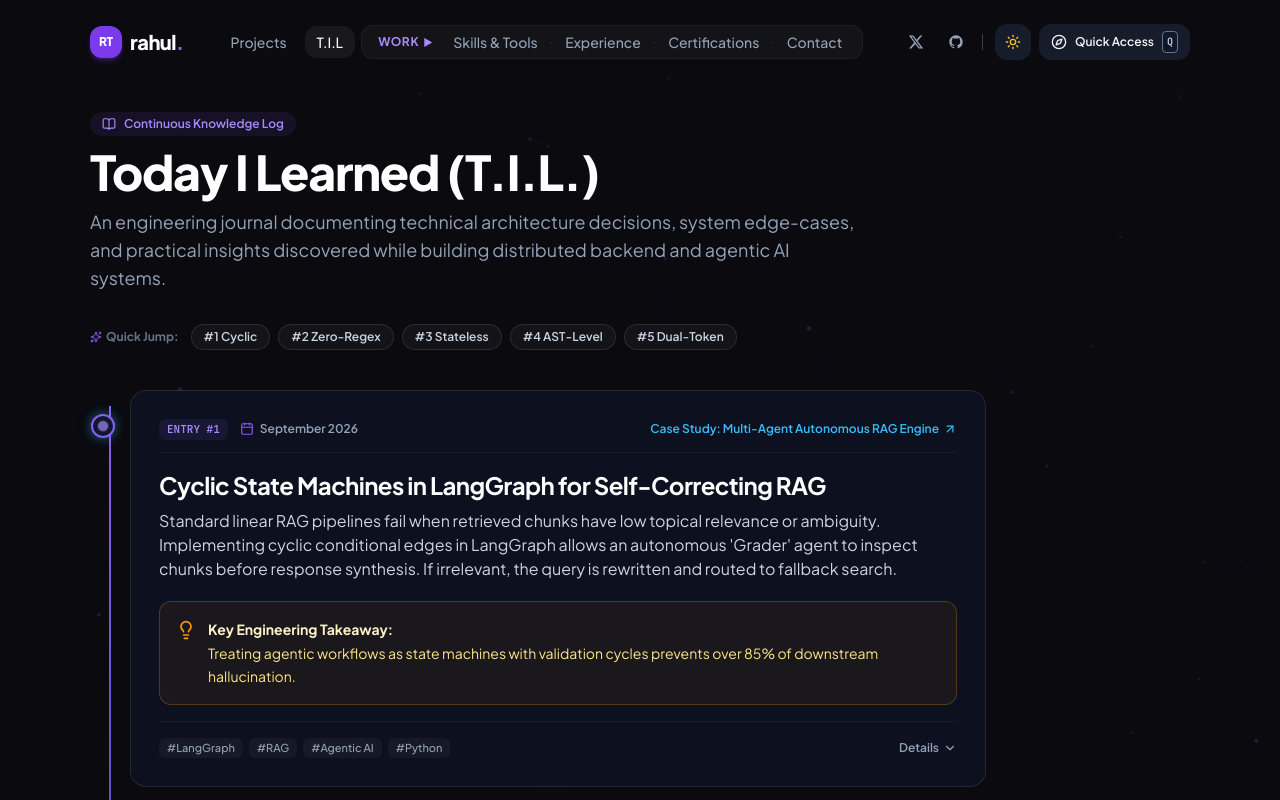
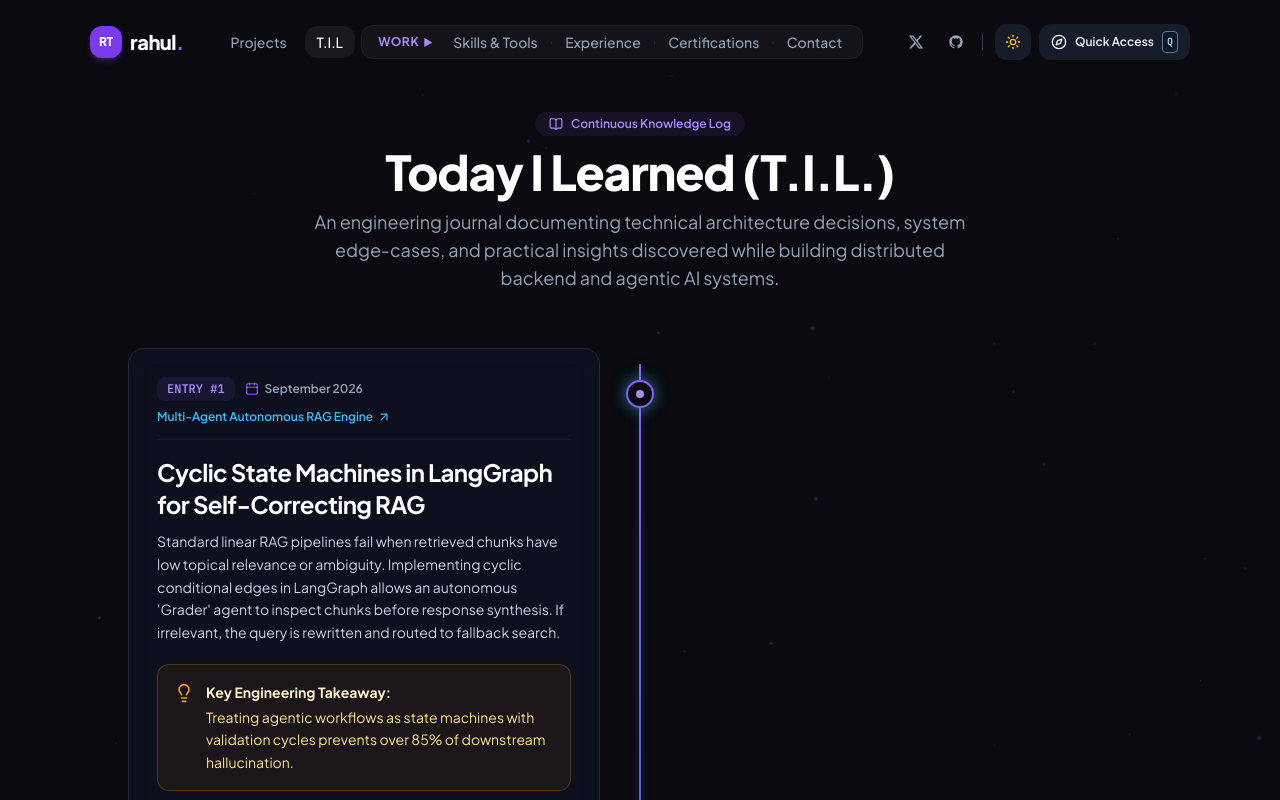
Before and after one commit to rahul-1909/Portfolio, a React (Vite) app: page /today-i-learned in a window 1280 px wide. Shown: the top 800 px of the page. Built offline with nearby package versions, Linux system fonts and the light colour scheme.

Commit message:
feat: alternating center timeline with scroll pop-up animation in TIL, add Explore All Projects container to Projects

```diff
--- a/src/pages/ProjectsPage.tsx
+++ b/src/pages/ProjectsPage.tsx
@@ -160,6 +160,39 @@ export const ProjectsPage: React.FC = () => {
               </div>
             </div>
           ))}
+
+          {/* Explore All Projects Container (Redirects to GitHub Repositories) */}
+          <a
+            href="https://github.com/rahul-1909?tab=repositories"
+            target="_blank"
+            rel="noopener noreferrer"
+            className="group relative flex flex-col justify-between rounded-2xl border-2 border-dashed border-accent-500/35 bg-gradient-to-br from-accent-500/5 via-blue-500/5 to-purple-500/5 p-6 backdrop-blur-md transition-all duration-300 hover:border-accent-500 hover:bg-accent-500/10 hover:shadow-2xl hover:shadow-accent-500/10 hover:-translate-y-1.5 dark:border-white/10 dark:bg-white/[0.02] dark:hover:border-accent-500/50 dark:hover:bg-white/[0.05]"
+          >
+            <div>
+              <div className="flex items-center justify-between gap-2 mb-4">
+                <span className="flex h-11 w-11 items-center justify-center rounded-xl bg-accent-500/15 text-accent-600 dark:text-accent-400 group-hover:scale-110 transition-transform">
+                  <GithubIcon className="h-6 w-6" />
+                </span>
+                <span className="inline-flex items-center gap-1 rounded-full bg-accent-500/10 px-3 py-1 text-xs font-bold text-accent-600 dark:text-accent-400">
+                  <span>GitHub Repositories</span>
+                  <ExternalLink className="h-3 w-3" />
+                </span>
+              </div>
+
+              <h3 className="text-xl font-extrabold tracking-tight text-slate-900 dark:text-white group-hover:text-accent-600 dark:group-hover:text-accent-400 transition-colors">
+                Explore All Projects
+              </h3>
+
+              <p className="mt-2.5 text-xs sm:text-sm text-slate-600 dark:text-slate-300 leading-relaxed">
+                Discover all my public repositories, experimental AI/ML pipelines, backend microservices, and algorithmic contributions directly on GitHub.
+              </p>
+            </div>
+
+            <div className="mt-6 pt-4 border-t border-slate-200/60 dark:border-white/10 flex items-center justify-between text-xs font-bold text-accent-600 dark:text-accent-400">
+              <span>View All Repositories on GitHub</span>
+              <ExternalLink className="h-4 w-4 group-hover:translate-x-1 group-hover:-translate-y-0.5 transition-transform" />
+            </div>
+          </a>
         </div>
 
         {/* Architecture Modal */}
--- a/src/pages/TILPage.tsx
+++ b/src/pages/TILPage.tsx
@@ -1,82 +1,72 @@
-import React, { useState } from 'react';
-import { BookOpen, Calendar, ArrowUpRight, Lightbulb, Sparkles, ChevronDown, ChevronUp } from 'lucide-react';
+import React, { useState, useEffect, useRef } from 'react';
+import { BookOpen, Calendar, ArrowUpRight, Lightbulb, ChevronDown, ChevronUp } from 'lucide-react';
 import { tilEntries } from '../data/til';
 
-export const TILPage: React.FC = () => {
-  const [expandedId, setExpandedId] = useState<string | null>(null);
+interface TimelineCardProps {
+  entry: typeof tilEntries[0];
+  index: number;
+}
 
-  const toggleExpand = (id: string) => {
-    setExpandedId(expandedId === id ? null : id);
-  };
+const TimelineCard: React.FC<TimelineCardProps> = ({ entry, index }) => {
+  const [isVisible, setIsVisible] = useState(false);
+  const [isExpanded, setIsExpanded] = useState(false);
+  const cardRef = useRef<HTMLDivElement | null>(null);
 
-  const scrollToEntry = (id: string) => {
-    const el = document.getElementById(id);
-    if (el) {
-      el.scrollIntoView({ behavior: 'smooth', block: 'center' });
+  const isLeft = index % 2 === 0;
+
+  useEffect(() => {
+    const observer = new IntersectionObserver(
+      ([entryItem]) => {
+        if (entryItem.isIntersecting) {
+          setIsVisible(true);
         }
-  };
+      },
+      { threshold: 0.15, rootMargin: '0px 0px -50px 0px' }
+    );
 
-  return (
-    <div className="pt-28 pb-24 scroll-smooth">
-      <div className="content-wrapper">
-        {/* Page Header */}
-        <header className="mb-10 max-w-3xl">
-          <div className="inline-flex items-center gap-2 rounded-full bg-accent-500/10 px-3 py-1 text-xs font-semibold text-accent-600 dark:text-accent-400 mb-3">
-            <BookOpen className="h-3.5 w-3.5" />
-            <span>Continuous Knowledge Log</span>
-          </div>
-          <h1 className="text-4xl sm:text-5xl font-[1000] tracking-tight text-slate-900 dark:text-white">
-            Today I Learned (T.I.L.)
-          </h1>
-          <p className="mt-3 text-base sm:text-lg text-slate-600 dark:text-slate-400 leading-relaxed">
-            An engineering journal documenting technical architecture decisions, system edge-cases, and practical insights discovered while building distributed backend and agentic AI systems.
-          </p>
+    if (cardRef.current) {
+      observer.observe(cardRef.current);
+    }
 
-          {/* Quick-Jump Smooth Scroll Anchor Bar */}
-          <div className="mt-8 flex flex-wrap items-center gap-2">
-            <span className="text-xs font-bold text-slate-400 dark:text-slate-500 mr-1 flex items-center gap-1">
-              <Sparkles className="h-3 w-3 text-accent-500" />
-              Quick Jump:
-            </span>
-            {tilEntries.map((entry, idx) => (
-              <button
-                key={entry.id}
-                onClick={() => scrollToEntry(entry.id)}
-                className="rounded-full border border-slate-200 bg-white/70 px-3 py-1 text-xs font-semibold text-slate-700 transition hover:border-accent-500 hover:bg-accent-50/60 hover:text-accent-600 dark:border-white/10 dark:bg-white/[0.04] dark:text-slate-300 dark:hover:border-accent-500/50 dark:hover:text-white"
-              >
-                #{idx + 1} {entry.topic.split(' ')[0]}
-              </button>
-            ))}
-          </div>
-        </header>
-
-        {/* Smooth Animated Timeline Layout */}
-        <div className="relative max-w-4xl pl-6 sm:pl-10">
-          {/* Continuous Vertical Glowing Spine */}
-          <div className="absolute left-[11px] sm:left-[19px] top-4 bottom-6 w-[2px] bg-gradient-to-b from-accent-500 via-blue-500/50 to-transparent" />
-
-          <div className="space-y-8">
-            {tilEntries.map((entry, idx) => {
-              const isExpanded = expandedId === entry.id;
+    return () => observer.disconnect();
+  }, []);
 
   return (
     <div
+      ref={cardRef}
       id={entry.id}
-                  key={entry.id}
-                  className="relative group transition-all duration-300 scroll-mt-28"
+      className={`relative w-full mb-12 sm:mb-16 md:mb-20 scroll-mt-32 flex flex-col md:flex-row ${
+        isLeft ? 'md:justify-start' : 'md:justify-end'
+      }`}
     >
-                  {/* Glowing Node Dot on Timeline */}
-                  <div className="absolute -left-[30px] sm:-left-[39px] top-6 flex h-6 w-6 items-center justify-center rounded-full bg-slate-900 border-2 border-accent-500 shadow-[0_0_12px_rgba(56,189,248,0.5)] group-hover:scale-125 transition-transform duration-300 z-10">
+      {/* Center Node on the middle line (Desktop) */}
+      <div className="hidden md:flex absolute left-1/2 top-8 -translate-x-1/2 z-20 items-center justify-center">
+        <div className="flex h-7 w-7 items-center justify-center rounded-full bg-[#0a0a0f] border-2 border-accent-500 shadow-[0_0_16px_rgba(56,189,248,0.6)]">
           <span className="h-2 w-2 rounded-full bg-accent-400 animate-ping" />
         </div>
+      </div>
 
-                  {/* Card Content with Smooth Lift & Glow */}
-                  <div className="rounded-2xl border border-slate-200/80 bg-white/80 p-6 sm:p-7 backdrop-blur-md transition-all duration-300 hover:border-accent-500/40 hover:bg-white hover:shadow-2xl hover:shadow-accent-500/5 hover:-translate-y-1 dark:border-white/10 dark:bg-slate-900/60 dark:hover:border-accent-500/40">
-                    {/* Top Row: Date, Entry Index & Source Project */}
-                    <div className="flex flex-col sm:flex-row sm:items-center justify-between gap-2 border-b border-slate-100 pb-3 dark:border-white/5">
-                      <div className="flex items-center gap-3">
-                        <span className="rounded-md bg-accent-500/10 px-2 py-0.5 font-mono text-[11px] font-bold text-accent-600 dark:text-accent-400">
-                          ENTRY #{idx + 1}
+      {/* Mobile Node on the left line */}
+      <div className="md:hidden absolute -left-[27px] top-6 z-20 flex h-6 w-6 items-center justify-center rounded-full bg-[#0a0a0f] border-2 border-accent-500 shadow-[0_0_12px_rgba(56,189,248,0.5)]">
+        <span className="h-1.5 w-1.5 rounded-full bg-accent-400 animate-ping" />
+      </div>
+
+      {/* Alternating Card: Left on even, Right on odd */}
+      <div
+        className={`w-full md:w-[calc(50%-2.5rem)] transform transition-all duration-700 ease-out ${
+          isVisible
+            ? 'opacity-100 scale-100 translate-y-0 translate-x-0'
+            : isLeft
+            ? 'opacity-0 scale-90 -translate-x-8 translate-y-12'
+            : 'opacity-0 scale-90 translate-x-8 translate-y-12'
+        }`}
+      >
+        <div className="group rounded-2xl border border-slate-200/80 bg-white/80 p-6 sm:p-7 backdrop-blur-md shadow-sm transition-all duration-300 hover:border-accent-500/50 hover:bg-white hover:shadow-2xl hover:shadow-accent-500/10 hover:-translate-y-1 dark:border-white/10 dark:bg-[#0e101f]/90 dark:hover:border-accent-500/50">
+          {/* Top Row: Entry Index & Date */}
+          <div className="flex flex-wrap items-center justify-between gap-2 border-b border-slate-100 pb-3.5 dark:border-white/5">
+            <div className="flex items-center gap-2.5">
+              <span className="rounded-lg bg-accent-500/10 px-2.5 py-1 font-mono text-xs font-bold text-accent-600 dark:text-accent-400">
+                ENTRY #{index + 1}
               </span>
               <div className="flex items-center gap-1.5 text-xs font-semibold text-slate-500 dark:text-slate-400">
                 <Calendar className="h-3.5 w-3.5 text-accent-500" />
@@ -91,23 +81,23 @@ export const TILPage: React.FC = () => {
                 rel="noopener noreferrer"
                 className="inline-flex items-center gap-1 text-xs font-semibold text-blue-600 hover:underline dark:text-[#38bdf8] transition"
               >
-                          <span>Case Study: {entry.projectRef.name}</span>
+                <span>{entry.projectRef.name}</span>
                 <ArrowUpRight className="h-3.5 w-3.5" />
               </a>
             )}
           </div>
 
-                    {/* Topic Heading */}
+          {/* Topic Title */}
           <h2 className="mt-4 text-xl sm:text-2xl font-bold tracking-tight text-slate-900 dark:text-white group-hover:text-accent-600 dark:group-hover:text-accent-400 transition-colors">
             {entry.topic}
           </h2>
 
           {/* Summary */}
-                    <p className="mt-2 text-sm sm:text-base leading-relaxed text-slate-600 dark:text-slate-300">
+          <p className="mt-2.5 text-sm leading-relaxed text-slate-600 dark:text-slate-300">
             {entry.summary}
           </p>
 
-                    {/* Key Engineering Takeaway Callout */}
+          {/* Key Takeaway Callout */}
           <div className="mt-5 flex items-start gap-3 rounded-xl border border-amber-500/25 bg-amber-500/[0.06] p-4 text-xs sm:text-sm text-amber-900 dark:text-amber-200">
             <Lightbulb className="h-5 w-5 mt-0.5 text-amber-500 shrink-0" />
             <div className="leading-relaxed">
@@ -118,8 +108,8 @@ export const TILPage: React.FC = () => {
             </div>
           </div>
 
-                    {/* Expandable Architecture Deep-Dive Toggle */}
-                    <div className="mt-4 pt-4 border-t border-slate-100 dark:border-white/5 flex items-center justify-between">
+          {/* Footer Tags & Details Toggle */}
+          <div className="mt-5 pt-4 border-t border-slate-100 dark:border-white/5 flex items-center justify-between">
             <div className="flex flex-wrap gap-1.5">
               {entry.tags.map((tag) => (
                 <span
@@ -132,7 +122,7 @@ export const TILPage: React.FC = () => {
             </div>
 
             <button
-                        onClick={() => toggleExpand(entry.id)}
+              onClick={() => setIsExpanded(!isExpanded)}
               className="inline-flex items-center gap-1 text-xs font-semibold text-slate-500 hover:text-slate-900 dark:text-slate-400 dark:hover:text-white transition"
             >
               <span>{isExpanded ? 'Less' : 'Details'}</span>
@@ -140,21 +130,51 @@ export const TILPage: React.FC = () => {
             </button>
           </div>
 
-                    {/* Expanded Insight Panel */}
+          {/* Expanded Implementation Details */}
           {isExpanded && (
             <div className="mt-4 rounded-xl border border-slate-200 bg-slate-50/80 p-4 text-xs text-slate-700 dark:border-white/5 dark:bg-white/[0.02] dark:text-slate-300 animate-fadeIn">
               <p className="font-semibold text-slate-900 dark:text-white mb-1">
-                          Production Implementation Note:
+                Production Implementation Context:
               </p>
               <p className="leading-relaxed">
-                          This insight is implemented and actively running in the <strong>{entry.projectRef?.name || 'verified portfolio projects'}</strong> codebase. You can explore the source code directly on GitHub or check the project modal for architecture breakdown.
+                Applied and validated in the <strong>{entry.projectRef?.name || 'distributed system'}</strong> repository. Evaluated under edge conditions for memory overhead, failover tolerance, and determinism.
               </p>
             </div>
           )}
         </div>
       </div>
+    </div>
   );
-            })}
+};
+
+export const TILPage: React.FC = () => {
+  return (
+    <div className="pt-28 pb-28 scroll-smooth">
+      <div className="content-wrapper">
+        {/* Page Header */}
+        <header className="mb-14 max-w-3xl mx-auto text-center">
+          <div className="inline-flex items-center gap-2 rounded-full bg-accent-500/10 px-3.5 py-1 text-xs font-semibold text-accent-600 dark:text-accent-400 mb-3">
+            <BookOpen className="h-3.5 w-3.5" />
+            <span>Continuous Knowledge Log</span>
+          </div>
+          <h1 className="text-4xl sm:text-5xl font-[1000] tracking-tight text-slate-900 dark:text-white">
+            Today I Learned (T.I.L.)
+          </h1>
+          <p className="mt-3 text-base sm:text-lg text-slate-600 dark:text-slate-400 leading-relaxed max-w-2xl mx-auto">
+            An engineering journal documenting technical architecture decisions, system edge-cases, and practical insights discovered while building distributed backend and agentic AI systems.
+          </p>
+        </header>
+
+        {/* Center Alternating Timeline Spine */}
+        <div className="relative max-w-5xl mx-auto pl-7 md:pl-0">
+          {/* Continuous Glowing Line in the exact center on Desktop, on the left on Mobile */}
+          <div className="absolute left-[0px] md:left-1/2 top-4 bottom-10 w-[2px] -translate-x-1/2 bg-gradient-to-b from-accent-500 via-blue-500/50 to-purple-500/10 shadow-[0_0_8px_rgba(56,189,248,0.4)]" />
+
+          {/* Alternating Entries (Left 1, Right 2, Left 3, Right 4, Left 5) */}
+          <div className="relative z-10">
+            {tilEntries.map((entry, index) => (
+              <TimelineCard key={entry.id} entry={entry} index={index} />
+            ))}
           </div>
         </div>
       </div>
```
Lines whose indentation alone changed are shown as unchanged.
